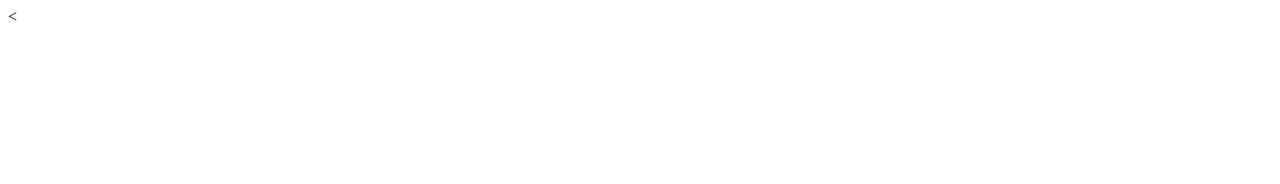
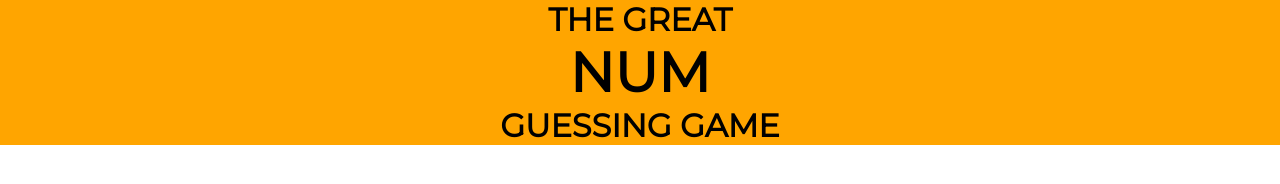
Before and after one commit to bdmcarthur/RGB_Game, a plain HTML site: page index.html in a window 1280 px wide. Drawn offline with Linux system fonts and the light colour scheme.

Commit message:
Added header

```diff
--- a/index.html
+++ b/index.html
@@ -2,12 +2,16 @@
 <html>
     <head>
         <link rel="stylesheet" href="styles.css">
-        <<script type="text/javascript" src="script.js">
-
+<link href="https://fonts.googleapis.com/css?family=Montserrat" rel="stylesheet">
+        <script type="text/javascript" src="script.js">
         </script>
-        <title></title>
+        <title>RGB Game</title>
     </head>
     <body>
-
+        <div class="heading">
+            <h1>THE GREAT</h1>
+            <h1 id="rgb">NUM</h1>
+            <h1>GUESSING GAME</h1>
+        </div>
     </body>
 </html>
--- a/styles.css
+++ b/styles.css
@@ -0,0 +1,23 @@
+
+body {
+    margin:0;
+    padding:0;
+}
+
+h1 {
+    margin:0;
+    padding:0;
+}
+
+.heading {
+    font-family: 'Montserrat', sans-serif;
+    font-size: 16px;
+    text-align: center;
+    background-color: orange;
+    padding: 0;
+}
+
+#rgb {
+    font-size: 55px;
+
+}
```
